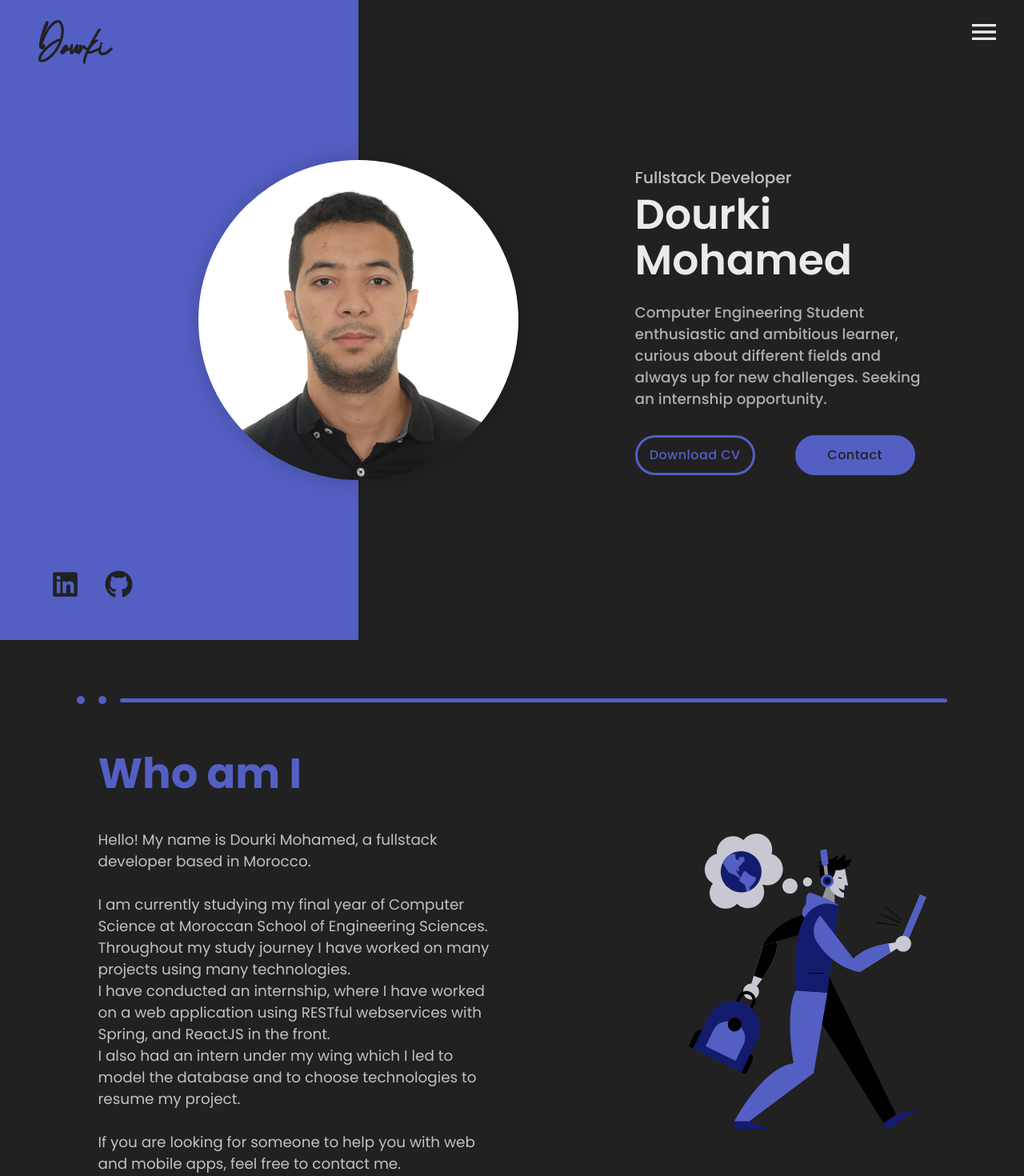
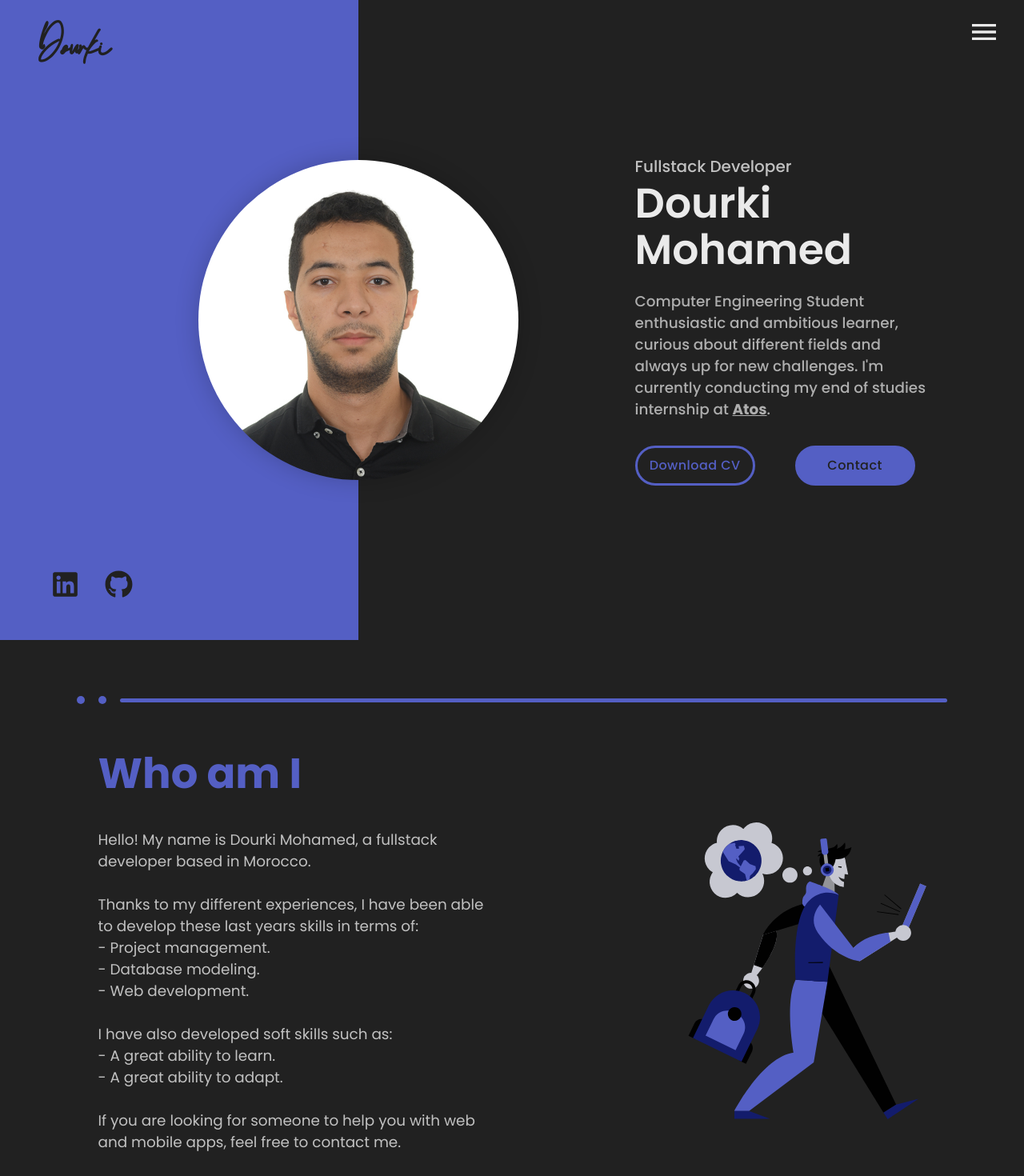
Before and after one commit to mdourki/Portfolio, a React (Create React App) app: page / in a window 1280 px wide. Shown: the top 1470 px of the page at 80% size. Built offline with nearby package versions, Linux system fonts and the light colour scheme; a web font is replaced by a local one.

Commit message:
update aboutData

```diff
--- a/src/components/About/About.js
+++ b/src/components/About/About.js
@@ -24,7 +24,10 @@ function About() {
                     {aboutData.description3}<br/>
                     {aboutData.description4}<br/>
                     {aboutData.description5}<br/><br/>
-                    {aboutData.description6}<br/></p>
+                    {aboutData.description6}<br/>
+                    {aboutData.description7}<br/>
+                    {aboutData.description8}<br/><br/>
+                    {aboutData.description9}<br/></p>
                 </div>
                 <div className="about-img">
                     <img
--- a/src/components/Landing/Landing.css
+++ b/src/components/Landing/Landing.css
@@ -240,3 +240,13 @@
     top: 20%;
   }
 }
+
+#atosLink:link {
+  text-decoration: underline;
+  color: #eaeaea;
+}
+
+#atosLink:visited {
+  text-decoration: underline;
+  color: #545fc4;
+}
--- a/src/components/Landing/Landing.js
+++ b/src/components/Landing/Landing.js
@@ -161,7 +161,10 @@ function Landing() {
                     >
                         <h6>{headerData.title}</h6>
                         <h1>{headerData.name}</h1>
-                        <p>{headerData.desciption}</p>
+                        <p>
+                            {headerData.desciption}
+                            <b><a href='https://atos.net/fr/morocco' target="_blank" id='atosLink'>Atos</a></b>.
+                        </p>
 
                         <div className='lcr-buttonContainer'>
                             {headerData.resumePdf && (
--- a/src/data/aboutData.js
+++ b/src/data/aboutData.js
@@ -1,10 +1,13 @@
 export const aboutData = {
     title: "Who am I",
     description1: "Hello! My name is Dourki Mohamed, a fullstack developer based in Morocco.",
-    description2: "I am currently studying my final year of Computer Science at Moroccan School of Engineering Sciences.",
-    description3: "Throughout my study journey I have worked on many projects using many technologies.",
-    description4: "I have conducted an internship, where I have worked on a web application using RESTful webservices with Spring, and ReactJS in the front.",
-    description5: "I also had an intern under my wing which I led to model the database and to choose technologies to resume my project.",
-    description6: "If you are looking for someone to help you with web and mobile apps, feel free to contact me.",
+    description2: "Thanks to my different experiences, I have been able to develop these last years skills in terms of:",
+    description3: "- Project management.",
+    description4: "- Database modeling.",
+    description5: "- Web development.",
+    description6: "I have also developed soft skills such as:",
+    description7: "- A great ability to learn.",
+    description8: "- A great ability to adapt.",
+    description9: "If you are looking for someone to help you with web and mobile apps, feel free to contact me.",
     image: 2
 }
--- a/src/data/headerData.js
+++ b/src/data/headerData.js
@@ -4,7 +4,7 @@ import resume from '../assets/pdf/resume.pdf'
 export const headerData = {
     name: 'Dourki Mohamed',
     title: "Fullstack Developer",
-    desciption:"Computer Engineering Student enthusiastic and ambitious learner, curious about different fields and always up for new challenges. Seeking an internship opportunity.",
+    desciption:"Computer Engineering Student enthusiastic and ambitious learner, curious about different fields and always up for new challenges. I'm currently conducting my end of studies internship at ",
     image: pdp,
     resumePdf: resume
 }
```
